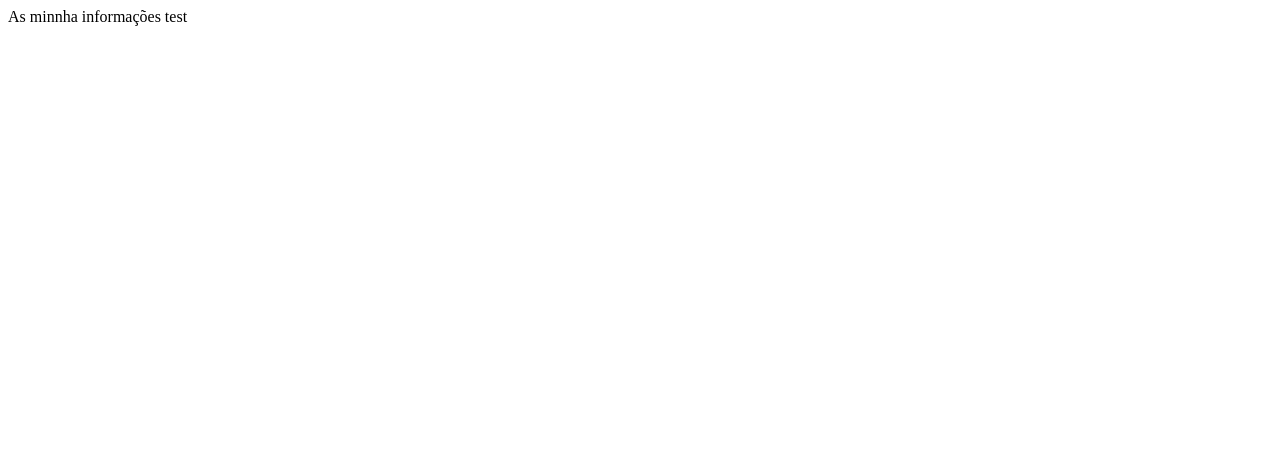
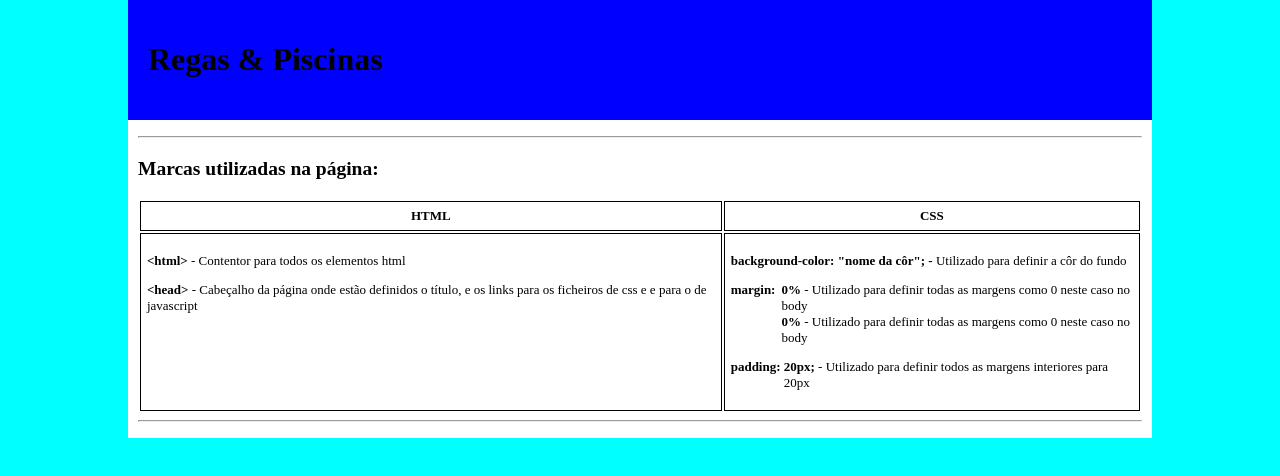
Before and after one commit to jmcmatias/E-FolioB-Labssw, a plain HTML site: page index.html in a window 1280 px wide. Drawn offline with Linux system fonts and the light colour scheme.

Commit message:
tabelas de marcas

```diff
--- a/index.html
+++ b/index.html
@@ -1,10 +1,70 @@
 <!DOCTYPE html>
 
 <html>
-    <head>
-        <title>Regas & Piscinas</title>
-    </head>
-    <body>
-        As minnha informações test
-    </body>
+  <head>
+    <link rel="stylesheet" href="styles.css" />
+    <title>Regas & Piscinas</title>
+  </head>
+  <body>
+    <div id="wrapper">
+      <div id="header">
+        <h1>Regas & Piscinas</h1>
+      </div>
+    </div>
+    <div class="marcas">
+      <hr />
+      <h2><p>Marcas utilizadas na página:</p></h2>
+
+      <table class="tabela_marcas">
+        <tr>
+          <th>HTML</th>
+          <th>CSS</th>
+        </tr>
+        <tr>
+          <td id="marcas_html">
+            <p><b>&lt;html&gt;</b> - Contentor para todos os elementos html</p>
+            <p>
+              <b>&lt;head&gt;</b> - Cabeçalho da página onde estão definidos o
+              título, e os links para os ficheiros de css e e para o de
+              javascript
+            </p>
+          </td>
+          <td id="marcas_css">
+            <p>
+              <b>background-color: "nome da côr"; - </b>Utilizado para definir a
+              côr do fundo
+            </p>
+            <table class="sub_tabela">
+              <td>
+                <b>margin: &nbsp;</b>
+              </td>
+              <td>
+                <b>0%</b> - Utilizado para definir todas as margens como 0 neste
+                caso no body</br>
+                <b>0%</b> - Utilizado para definir todas as margens como 0 neste
+                caso no body</br>
+
+              </td>
+
+            </table>
+            <p>
+            <table class="sub_tabela">
+                <td>
+                    <b>padding:&nbsp;</b>
+                </td>
+                <td>
+                    <td>
+                        <b>20px; </b>- Utilizado para definir todos as margens
+                          interiores para 20px
+                        </td>
+                </td>
+              </table>
+            </p>
+
+          </td>
+        </tr>
+      </table>
+      <hr />
+    </div>
+  </body>
 </html>
--- /dev/null
+++ b/styles.css
@@ -0,0 +1,49 @@
+body {
+    margin:0%;
+    background-color: aqua;
+    margin: 0 10% 0% 10%;
+}
+
+p{
+    border:1px;
+}
+
+#wrapper{
+    padding: 20px;
+    background-color: blue;
+
+
+}
+
+.marcas {
+    background-color: white;
+    position:relative;
+	bottom: 0%;
+    padding: 10px 10px 10px 10px;
+    line-height:normal;
+    font-size: small;
+}
+
+.tabela_marcas{
+    width:100%;
+
+}
+.tabela_marcas th, .tabela_marcas td {
+    border:1px solid black;
+    padding:1ex;
+  }
+
+td{
+    vertical-align:top;
+}
+
+.sub_tabela {
+    border-spacing: 0px;
+}
+
+.sub_tabela th, .sub_tabela td, .sub_tabela tr{
+    padding-left: 0px;
+    border:0px;
+    margin: 0px;
+    padding:0px;
+}
```
